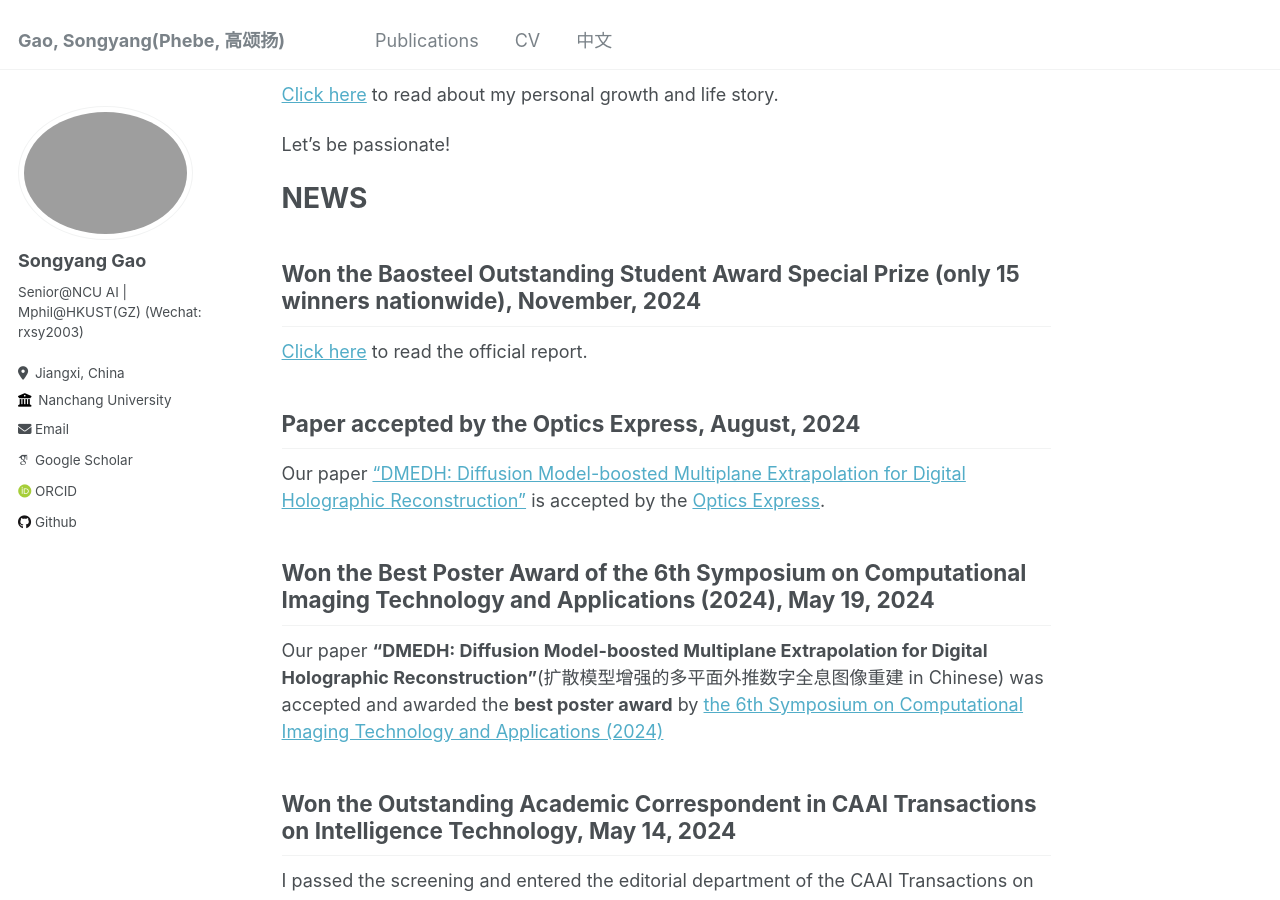
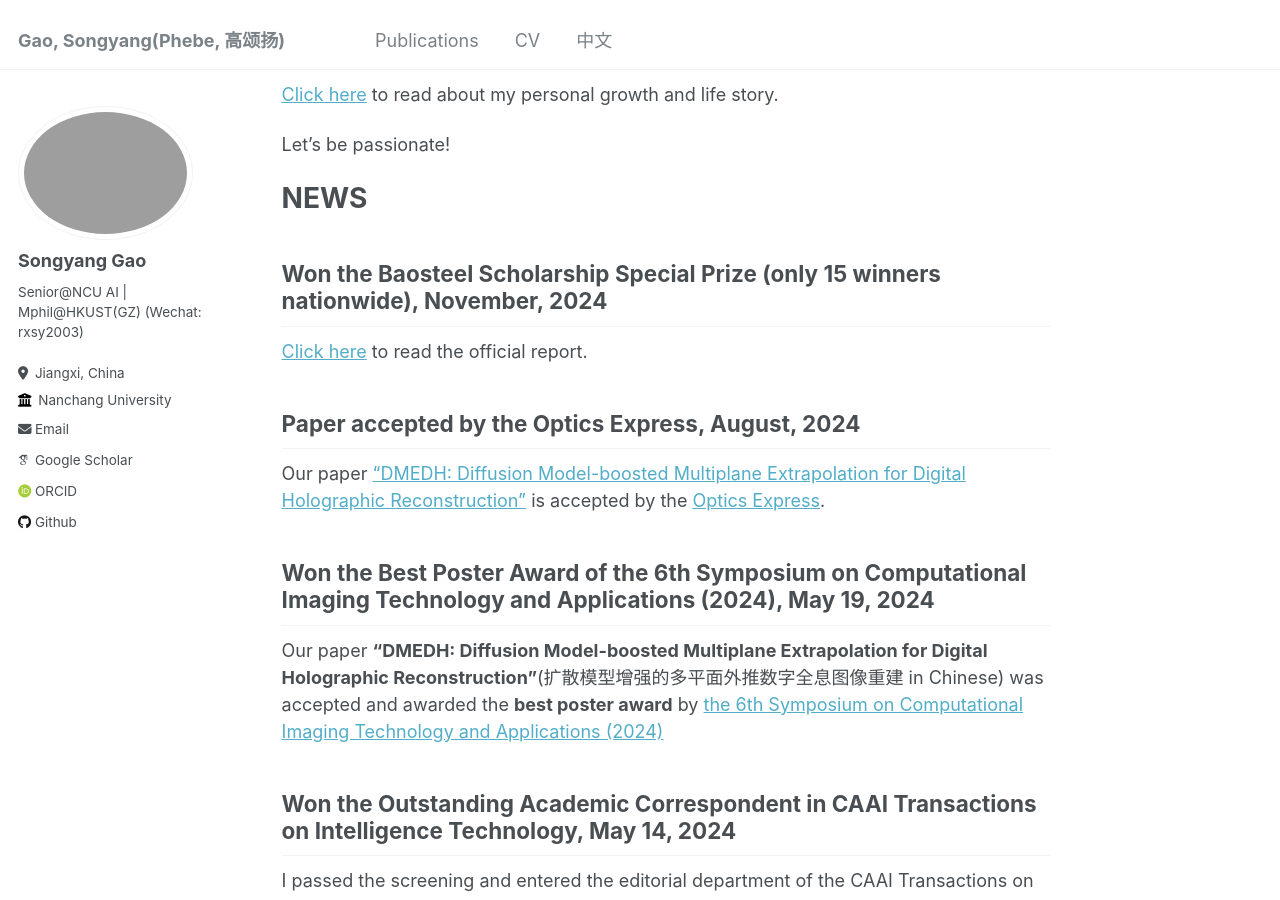
Before and after one commit to songyang0603/songyang0603.github.io, a Jekyll site: the page built from _pages/about.md, in a window 1280 px wide and 900 px high, scrolled down 566 px. Built offline with Jekyll 4.4.1, drawn with Linux system fonts in a browser that asks for light colours; some web fonts are replaced.

Commit message:
Update about.md

```diff
--- a/_pages/about.md
+++ b/_pages/about.md
@@ -20,7 +20,7 @@ I was honored to be advised by [Professor Qiegen Liu](https://github.com/yqx7150
 Let's be passionate!
 
 # NEWS
-## Won the Baosteel Outstanding Student Award Special Prize (only 15 winners nationwide), November, 2024
+## Won the Baosteel Scholarship Special Prize (only 15 winners nationwide), November, 2024
 
 [Click here](https://mp.weixin.qq.com/s/X6RunAgPC3aOYGYXp381wQ) to read the official report.
 
```
